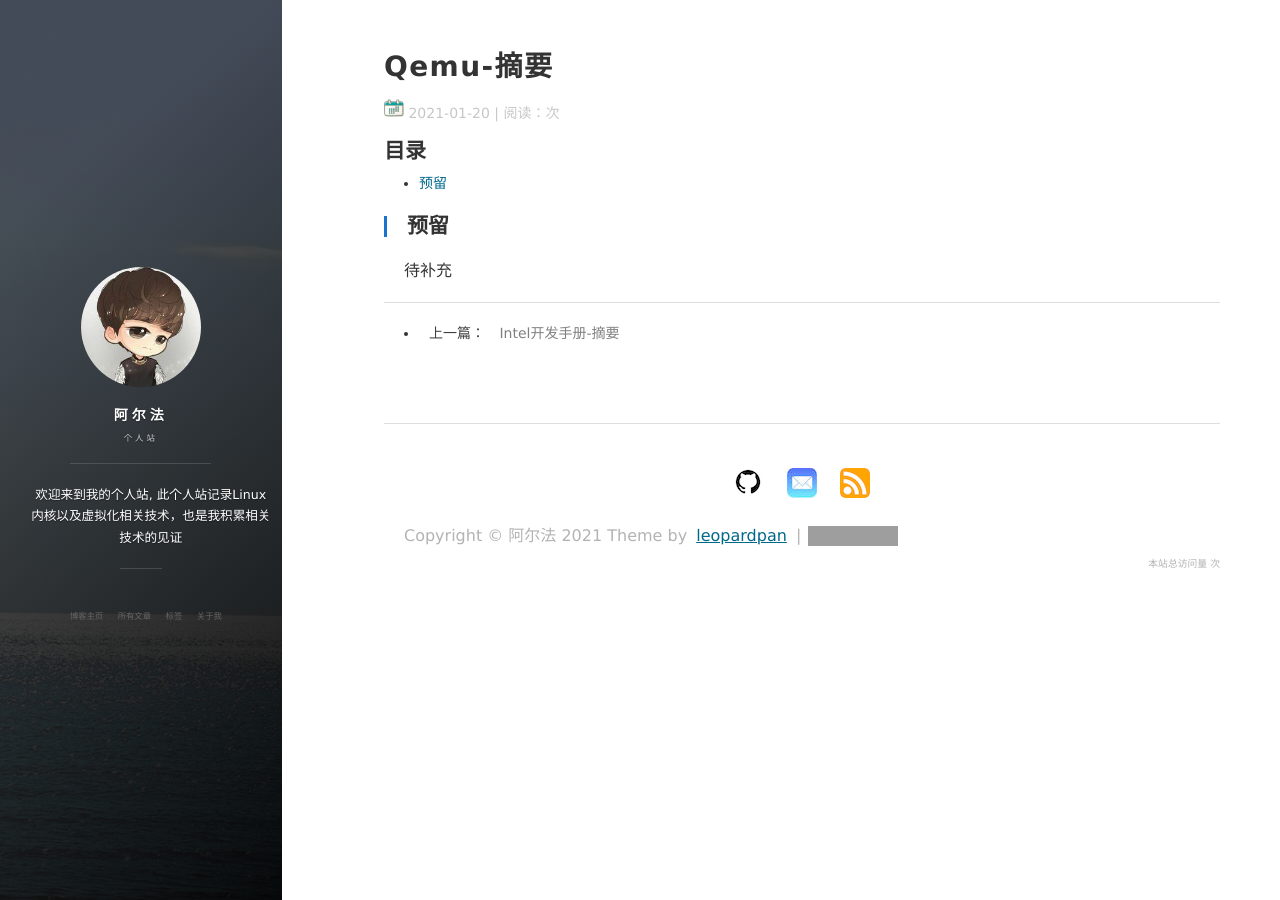
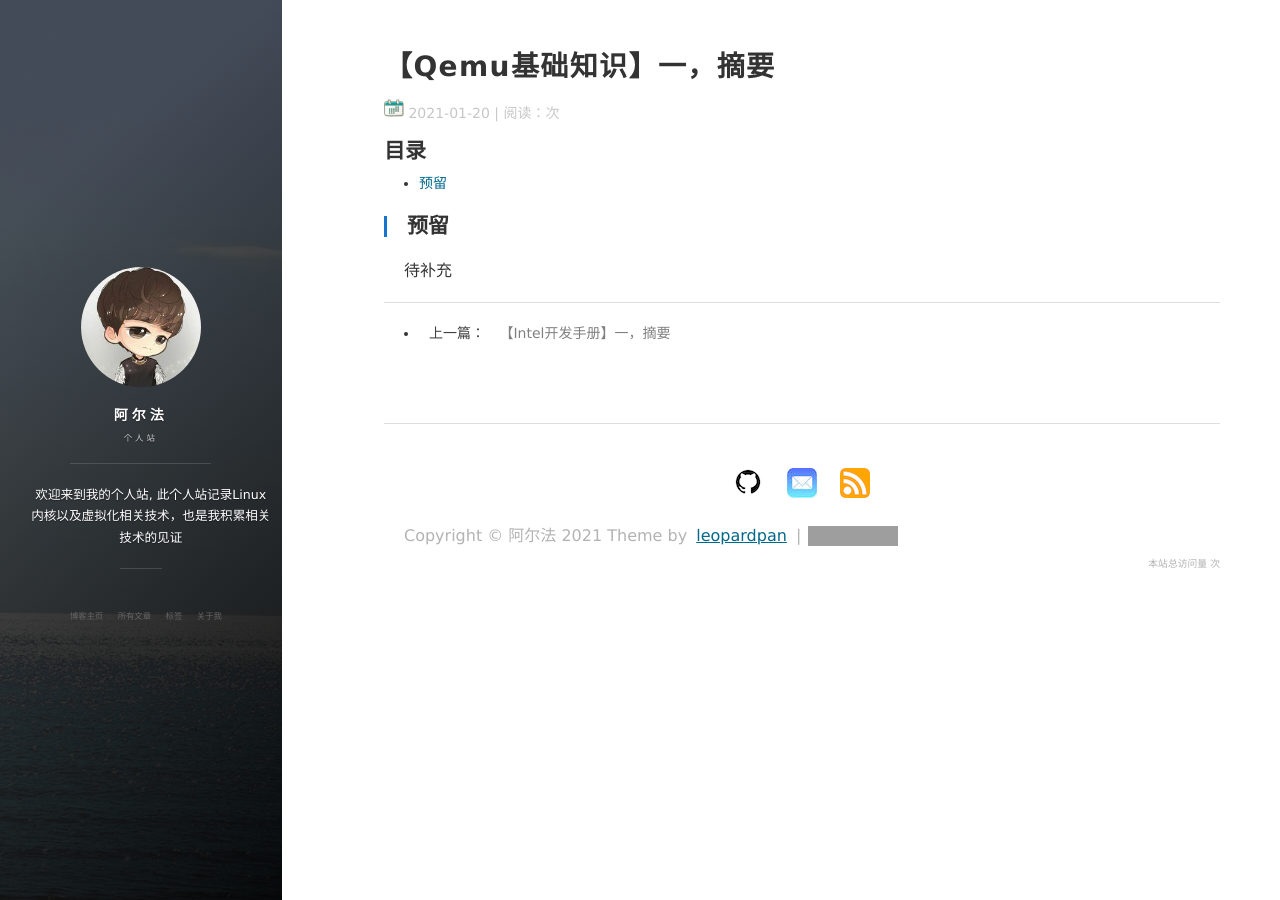
Before and after one commit to arafatms/arafatms.github.io, a Jekyll site: the page built from _posts/2021-01-20-QemuSummary.md, in a window 1280 px wide. Built offline with Jekyll 4.4.1, drawn with Linux system fonts in a browser that asks for light colours; nearby versions of some CDN libraries; comment, search, counter and statistics services are not loaded; grey boxes are pictures that could not be loaded.

Commit message:
Adjust title
Signed-off-by: aierpatijiang <aierpatijiang1@kingsoft.com>

```diff
--- a/_posts/2021-01-20-IntelDevalopersManualSummary.md
+++ b/_posts/2021-01-20-IntelDevalopersManualSummary.md
@@ -1,6 +1,6 @@
 ---
 layout: post
-title: Intel开发手册-摘要
+title: 【Intel开发手册】一，摘要
 date: 2021-01-20
 tags: Intel开发手册
 ---
--- a/_posts/2021-01-20-QemuSummary.md
+++ b/_posts/2021-01-20-QemuSummary.md
@@ -1,6 +1,6 @@
 ---
 layout: post
-title: Qemu-摘要
+title: 【Qemu基础知识】一，摘要
 date: 2021-01-20
 tags: Qemu基础知识
 ---
```
